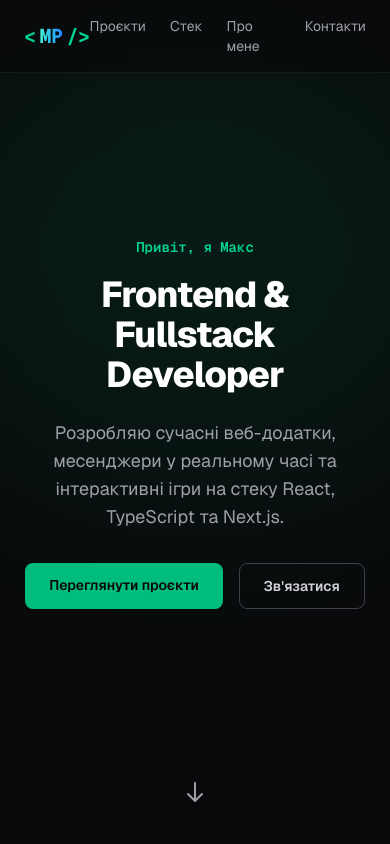
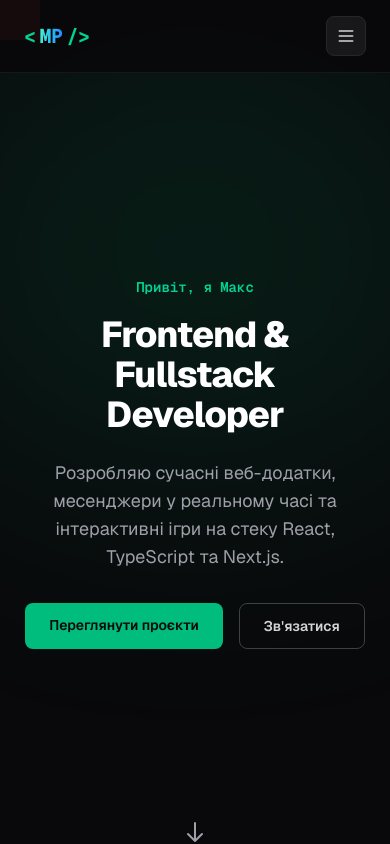
Before and after one commit to Shura2k18/portfolio, a Next.js app: page / in a window 390 px wide. Shown: the top 844 px of the page. Built offline with nearby package versions, Linux system fonts and the light colour scheme.

Commit message:
Refactor Header and FadeIn components for improved functionality and responsiveness

```diff
--- a/components/layout/Header.tsx
+++ b/components/layout/Header.tsx
@@ -1,9 +1,11 @@
 'use client';
 
-import React from 'react';
+import React, { useState } from 'react';
 import { Logo } from '@/components/ui/Logo';
 
 export const Header: React.FC = () => {
+  const [isOpen, setIsOpen] = useState(false);
+
   const navLinks = [
     { name: 'Проєкти', href: '#projects' },
     { name: 'Стек', href: '#stack' },
@@ -11,11 +13,25 @@ export const Header: React.FC = () => {
     { name: 'Контакти', href: '#contact' },
   ];
 
+  const toggleMenu = (e: React.SyntheticEvent) => {
+    e.preventDefault();
+    e.stopPropagation();
+    setIsOpen((prev) => !prev);
+  };
+
+  const closeMenu = () => {
+    setIsOpen(false);
+  };
+
   return (
-    <header className="fixed top-0 right-0 left-0 z-50 border-b border-zinc-800/50 bg-zinc-950/70 backdrop-blur-md">
+    <>
+      <div onClick={toggleMenu} className="h-10 w-10 bg-red-500" />
+      <header className="fixed top-0 right-0 left-0 z-[100] border-b border-zinc-800/50 bg-zinc-950/95">
         <div className="mx-auto flex max-w-5xl items-center justify-between px-6 py-4">
           <Logo />
-        <nav className="flex gap-6 text-sm text-zinc-400">
+
+          {/* Десктопне меню */}
+          <nav className="hidden gap-6 text-sm text-zinc-400 md:flex">
             {navLinks.map((link) => (
               <a
                 key={link.href}
@@ -26,7 +42,65 @@ export const Header: React.FC = () => {
               </a>
             ))}
           </nav>
+
+          {/* Кнопка бургера з прямими обробниками тач-подій */}
+          <button
+            onClick={toggleMenu}
+            type="button"
+            className="relative z-[110] flex h-10 w-10 touch-manipulation items-center justify-center rounded-lg border border-zinc-800 bg-zinc-900 text-zinc-300 select-none active:bg-zinc-800 md:hidden"
+            aria-label="Переключити меню"
+          >
+            {isOpen ? (
+              <svg
+                className="pointer-events-none h-5 w-5"
+                fill="none"
+                stroke="currentColor"
+                viewBox="0 0 24 24"
+              >
+                <path
+                  strokeLinecap="round"
+                  strokeLinejoin="round"
+                  strokeWidth="2"
+                  d="M6 18L18 6M6 6l12 12"
+                />
+              </svg>
+            ) : (
+              <svg
+                className="pointer-events-none h-5 w-5"
+                fill="none"
+                stroke="currentColor"
+                viewBox="0 0 24 24"
+              >
+                <path
+                  strokeLinecap="round"
+                  strokeLinejoin="round"
+                  strokeWidth="2"
+                  d="M4 6h16M4 12h16M4 18h16"
+                />
+              </svg>
+            )}
+          </button>
         </div>
       </header>
+
+      {/* Мобільне меню */}
+      {isOpen && (
+        <div className="fixed inset-0 z-[90] flex min-h-svh flex-col justify-center bg-zinc-950 px-6 pt-24 pb-8 md:hidden">
+          <nav className="flex flex-col items-center gap-8 text-xl font-medium text-zinc-200">
+            {navLinks.map((link) => (
+              <a
+                key={link.href}
+                href={link.href}
+                onClick={closeMenu}
+                onTouchStart={closeMenu}
+                className="touch-manipulation py-2 text-center transition-colors hover:text-emerald-400 active:text-emerald-400"
+              >
+                {link.name}
+              </a>
+            ))}
+          </nav>
+        </div>
+      )}
+    </>
   );
 };
--- a/components/ui/FadeIn.tsx
+++ b/components/ui/FadeIn.tsx
@@ -1,6 +1,6 @@
 'use client';
 
-import React, { useEffect, useState } from 'react';
+import React from 'react';
 import { motion } from 'framer-motion';
 
 interface FadeInProps {
@@ -16,38 +16,19 @@ export const FadeIn: React.FC<FadeInProps> = ({
   direction = 'up',
   className = '',
 }) => {
-  const [isMobile, setIsMobile] = useState(false);
-  const [isMounted, setIsMounted] = useState(false);
-
-  useEffect(() => {
-    setIsMounted(true);
-    const checkMobile = () => {
-      setIsMobile(window.innerWidth < 768);
-    };
-
-    checkMobile();
-    window.addEventListener('resize', checkMobile);
-    return () => window.removeEventListener('resize', checkMobile);
-  }, []);
-
   const directions = {
-    up: { y: 20, x: 0 },
-    down: { y: -20, x: 0 },
-    left: { x: 20, y: 0 },
-    right: { x: -20, y: 0 },
+    up: { y: 30, x: 0 },
+    down: { y: -30, x: 0 },
+    left: { x: 30, y: 0 },
+    right: { x: -30, y: 0 },
   };
-
-  // До маунту або на мобілці віддаємо звичайний div без прозорості та анімацій
-  if (!isMounted || isMobile) {
-    return <div className={className}>{children}</div>;
-  }
 
   return (
     <motion.div
       initial={{ opacity: 0, ...directions[direction] }}
       whileInView={{ opacity: 1, x: 0, y: 0 }}
-      viewport={{ once: true, amount: 0.2 }}
-      transition={{ duration: 0.5, delay, ease: 'easeOut' }}
+      viewport={{ once: true, margin: '-50px' }}
+      transition={{ duration: 0.6, delay, ease: 'easeOut' }}
       className={className}
     >
       {children}
```
Lines whose indentation alone changed are shown as unchanged.
